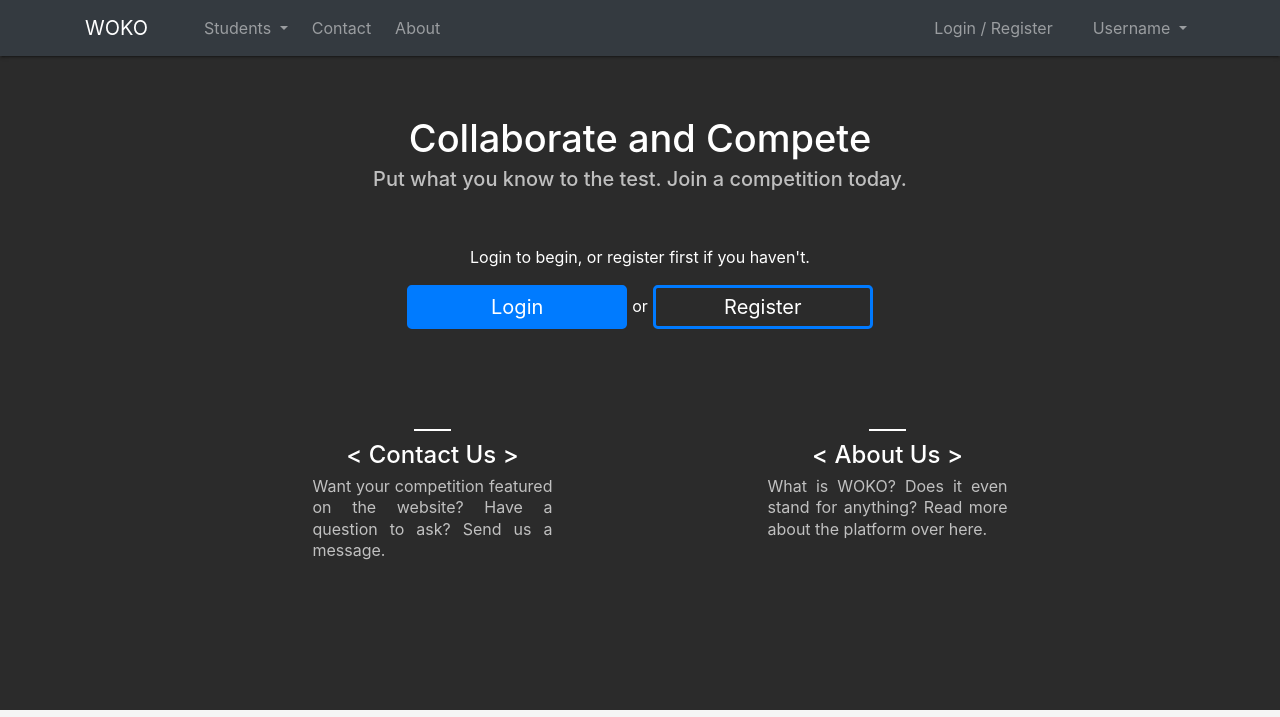
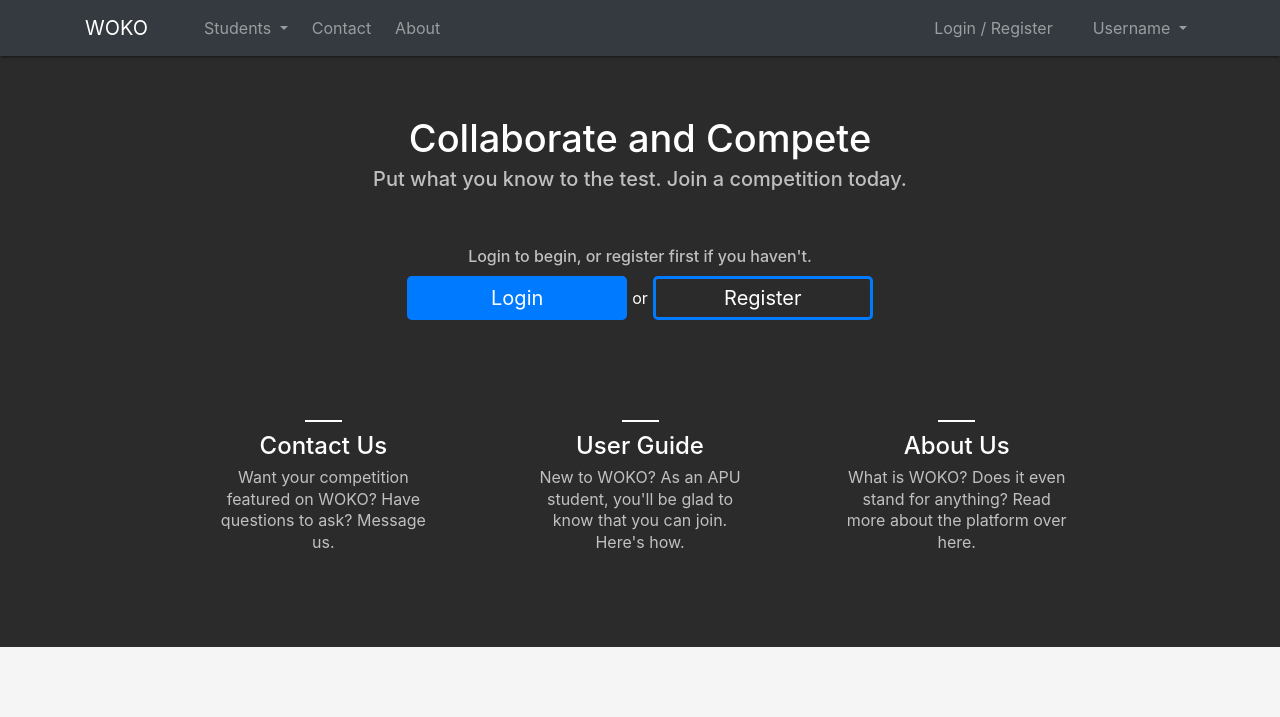
Before and after one commit to naseelemak/WOKO, a PHP site: page / in a window 1280 px wide. Shown: the top 717 px of the page. Run offline with PHP 8.4, Linux system fonts and the light colour scheme.

Commit message:
Improved home screen. Made tips clickable.

```diff
--- a/assets/css/style.css
+++ b/assets/css/style.css
@@ -61,7 +61,6 @@ ul {
 /* Home */
 
 .homepage {
-    background-color: #2b2b2b;
     display: flex;
     padding: 0;
     text-align: center;
@@ -87,11 +86,16 @@ ul {
 
     .homepage-subtitle-btn {
         font-size: 16px;
+        max-width: 280px;
     }
 
     .homepage-btn-area {
         align-items: center;
         display: flex;
+        flex-direction: column;
+    }
+
+    .homepage-tips-area {
         flex-direction: column;
     }
 
@@ -125,6 +129,14 @@ ul {
         flex-direction: column;
     }
 
+    .homepage-tips-area {
+        flex-direction: column;
+    }
+
+}
+
+.bg-homepage-head {
+    background-color: #2b2b2b;
 }
 
 .homepage-head {
@@ -143,8 +155,8 @@ ul {
 }
 
 .homepage-subtitle-btn {
-    margin: 0 auto 56px;
-    width: 100%;
+    color: rgba(255, 255, 255, .7);
+    margin: 0 auto 10px;
 }
 
 .homepage-btn-area {
@@ -178,40 +190,46 @@ ul {
 .homepage-line {
     border: 1.75px solid #fff;
     border-color: #fff;
-    margin: 100px auto 10px;
+    margin: 0 auto 10px;
     max-width: 35px;
+}
+
+.homepage a {
+    color: #fff;
 }
 
 .homepage a:hover {
     color: #fff;
 }
 
-.homepage-contact-area {
+.homepage-tips-area {
     color: #fff;
     text-align: center;
-    margin: 0 auto 80px;
+    margin: 100px auto 0;
+    padding: 0;
     display: flex;
     justify-content: center;
     max-width: 950px;
 }
 
-.homepage-contact-item {
-    flex: 0 1 50%;
-    margin: 0 48px;
+.homepage-tips-item {
+    flex: 0 1 33.3333%;
+    margin: 0 48px 25px;
     position: relative;
 }
 
-.homepage-contact-title {
+.homepage-tips-title {
     margin: 0 0 6px;
     font-size: 24px;
 }
 
-.homepage-contact-description {
+.homepage-tips-description {
     opacity: .7;
     margin: 0 auto 8px;
-    text-align: justify;
+    text-align: center;
     max-width: 240px;
 }
+
 
 
 /* Login */
--- a/index.php
+++ b/index.php
@@ -6,12 +6,13 @@ include 'misc/header.php';
 
 ?>
 
-<div class="homepage text-white mb-4">
+
+<div class="homepage bg-homepage-head text-white mb-4">
     <div class="container homepage-head">
         <h1 class="homepage-title">Collaborate and Compete</h1>
         <h5 class="homepage-subtitle">Put what you know to the test. Join a competition today.</h5>
 
-        <p>Login to begin, or register first if you haven't.</p>
+        <h6 class="homepage-subtitle-btn">Login to begin, or register first if you haven't.</h6>
 
         <div class="homepage-btn-area">
             <!-- Login Button -->
@@ -25,25 +26,116 @@ include 'misc/header.php';
         </div>
 
 
-        <ul class="homepage-contact-area">
-            <li class="homepage-contact-item">
+        <ul class="homepage-tips-area">
+            <a href="contact.php" class="homepage-tips-item">
+                <li>
+                    <hr class="homepage-line">
+                    <div>
+                        <h3 class="homepage-tips-title">Contact Us</h3>
+                        <p class="homepage-tips-description">Want your competition featured on WOKO? Have questions to ask? Message us.</p>
+                    </div>
+                </li>
+            </a>
+
+            <a href="about.php" class="homepage-tips-item">
+            <li>
                 <hr class="homepage-line">
                 <div>
-                    <h3 class="homepage-contact-title">&lt; Contact Us ></h3>
-                    <p class="homepage-contact-description">Want your competition featured on the website? Have a question to ask? Send us a message.</p>
+                    <h3 class="homepage-tips-title">User Guide</h3>
+                    <p class="homepage-tips-description">New to WOKO? As an APU student, you'll be glad to know that you can join. Here's how.</p>
                 </div>
             </li>
-            <li class="homepage-contact-item">
+            </a>
+
+            <a href="about.php" class="homepage-tips-item">
+            <li>
                 <hr class="homepage-line">
                 <div>
-                    <h3 class="homepage-contact-title">&lt; About Us ></h3>
-                    <p class="homepage-contact-description">What is WOKO? Does it even stand for anything? Read more about the platform over here.</p>
+                    <h3 class="homepage-tips-title">About Us</h3>
+                    <p class="homepage-tips-description">What is WOKO? Does it even stand for anything? Read more about the platform over here.</p>
                 </div>
             </li>
+            </a>
         </ul>
     </div>
+</div>
+<br><br>
+<div class="container homepage-cards">
 
-    <?php
+    <div class="row">
+
+        <div class="col-lg-4 col-md-6 mb-4">
+            <div class="card" style="width: 20rem;">
+                <img class="card-img-top" src="assets/images/me.JPG" alt="Card image cap">
+                <div class="card-body">
+                    <h4 class="card-title">Jaedonothon</h4>
+                    <p class="card-text">Some quick example text to build on the card title and make up the bulk of the card's content.</p>
+                    <a href="#" class="btn btn-primary">Go somewhere</a>
+                </div>
+            </div>
+        </div>
+
+        <div class="col-lg-4 col-md-6 mb-4">
+            <div class="card" style="width: 20rem;">
+                <img class="card-img-top" src="assets/images/me.JPG" alt="Card image cap">
+                <div class="card-body">
+                    <h4 class="card-title">Jaedonothon</h4>
+                    <p class="card-text">Some quick example text to build on the card title and make up the bulk of the card's content.</p>
+                    <a href="#" class="btn btn-primary">Go somewhere</a>
+                </div>
+            </div>
+        </div>
+
+        <div class="col-lg-4 col-md-6 mb-4">
+            <div class="card" style="width: 20rem;">
+                <img class="card-img-top" src="assets/images/me.JPG" alt="Card image cap">
+                <div class="card-body">
+                    <h4 class="card-title">Jaedonothon</h4>
+                    <p class="card-text">Some quick example text to build on the card title and make up the bulk of the card's content.</p>
+                    <a href="#" class="btn btn-primary">Go somewhere</a>
+                </div>
+            </div>
+        </div>
+
+        <div class="col-lg-4 col-md-6 mb-4">
+            <div class="card" style="width: 20rem;">
+                <img class="card-img-top" src="assets/images/me.JPG" alt="Card image cap">
+                <div class="card-body">
+                    <h4 class="card-title">Jaedonothon</h4>
+                    <p class="card-text">Some quick example text to build on the card title and make up the bulk of the card's content.</p>
+                    <a href="#" class="btn btn-primary">Go somewhere</a>
+                </div>
+            </div>
+        </div>
+
+        <div class="col-lg-4 col-md-6 mb-4">
+            <div class="card" style="width: 20rem;">
+                <img class="card-img-top" src="assets/images/me.JPG" alt="Card image cap">
+                <div class="card-body">
+                    <h4 class="card-title">Jaedonothon</h4>
+                    <p class="card-text">Some quick example text to build on the card title and make up the bulk of the card's content.</p>
+                    <a href="#" class="btn btn-primary">Go somewhere</a>
+                </div>
+            </div>
+        </div>
+
+        <div class="col-lg-4 col-md-6 mb-4">
+            <div class="card" style="width: 20rem;">
+                <img class="card-img-top" src="assets/images/me.JPG" alt="Card image cap">
+                <div class="card-body">
+                    <h4 class="card-title">Jaedonothon</h4>
+                    <p class="card-text">Some quick example text to build on the card title and make up the bulk of the card's content.</p>
+                    <a href="#" class="btn btn-primary">Go somewhere</a>
+                </div>
+            </div>
+        </div>
+    </div>
+    <br><br>
+
+</div>
+
+
+<?php
 
 include 'misc/footer.php';
 
--- a/misc/header.php
+++ b/misc/header.php
@@ -6,6 +6,9 @@
     <!-- Required meta tags -->
     <meta charset="utf-8">
     <meta name="viewport" content="width=device-width, initial-scale=1, shrink-to-fit=no">
+
+    <!-- Normalize CSS -->
+    <link rel="stylesheet" href="assets/css/normalize.css">
 
     <!-- Bootstrap CSS -->
     <link rel="stylesheet" href="assets/css/bootstrap.css">
```
Also changed, not shown: assets/css/normalize.css (added), 1 other file.
